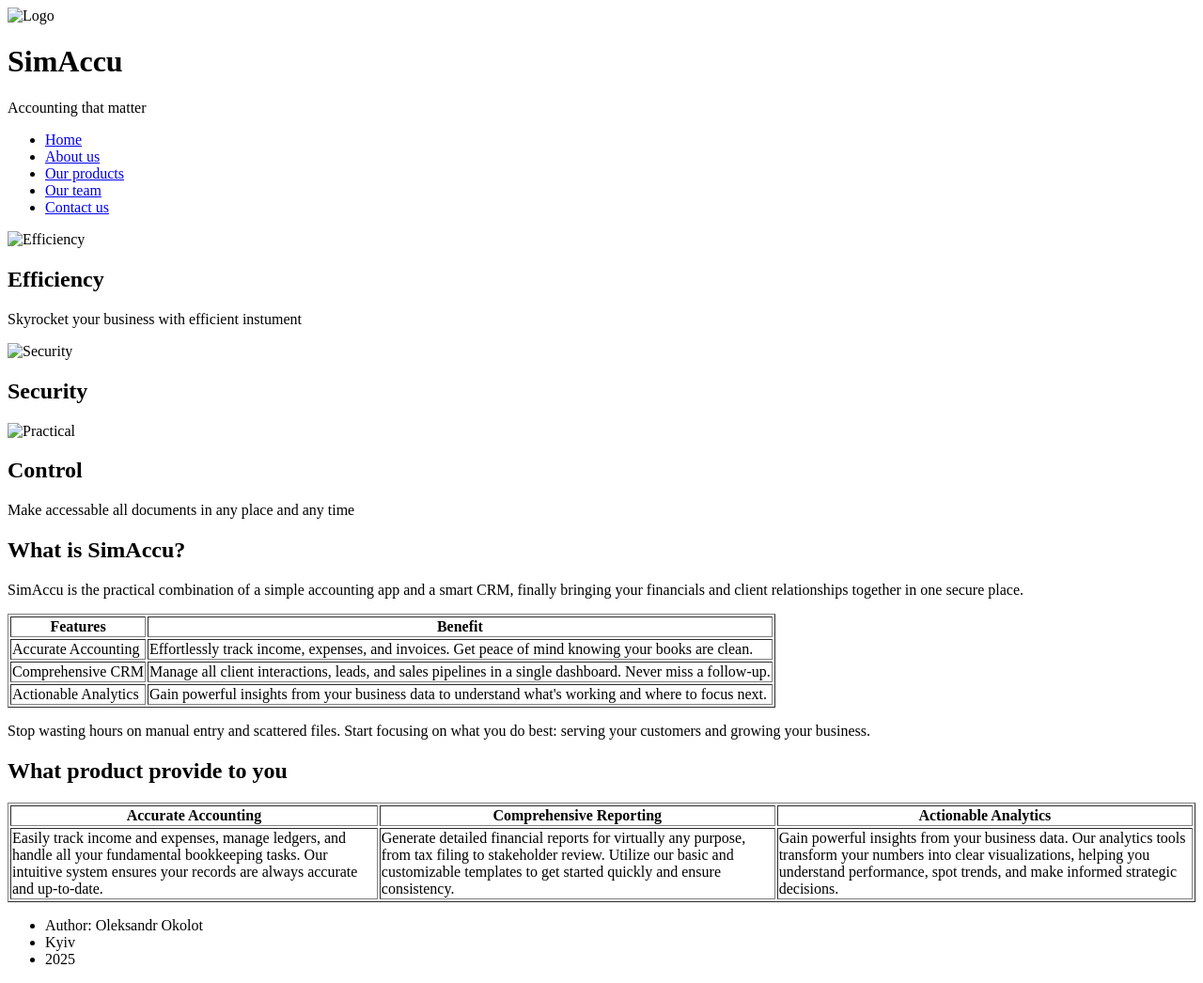
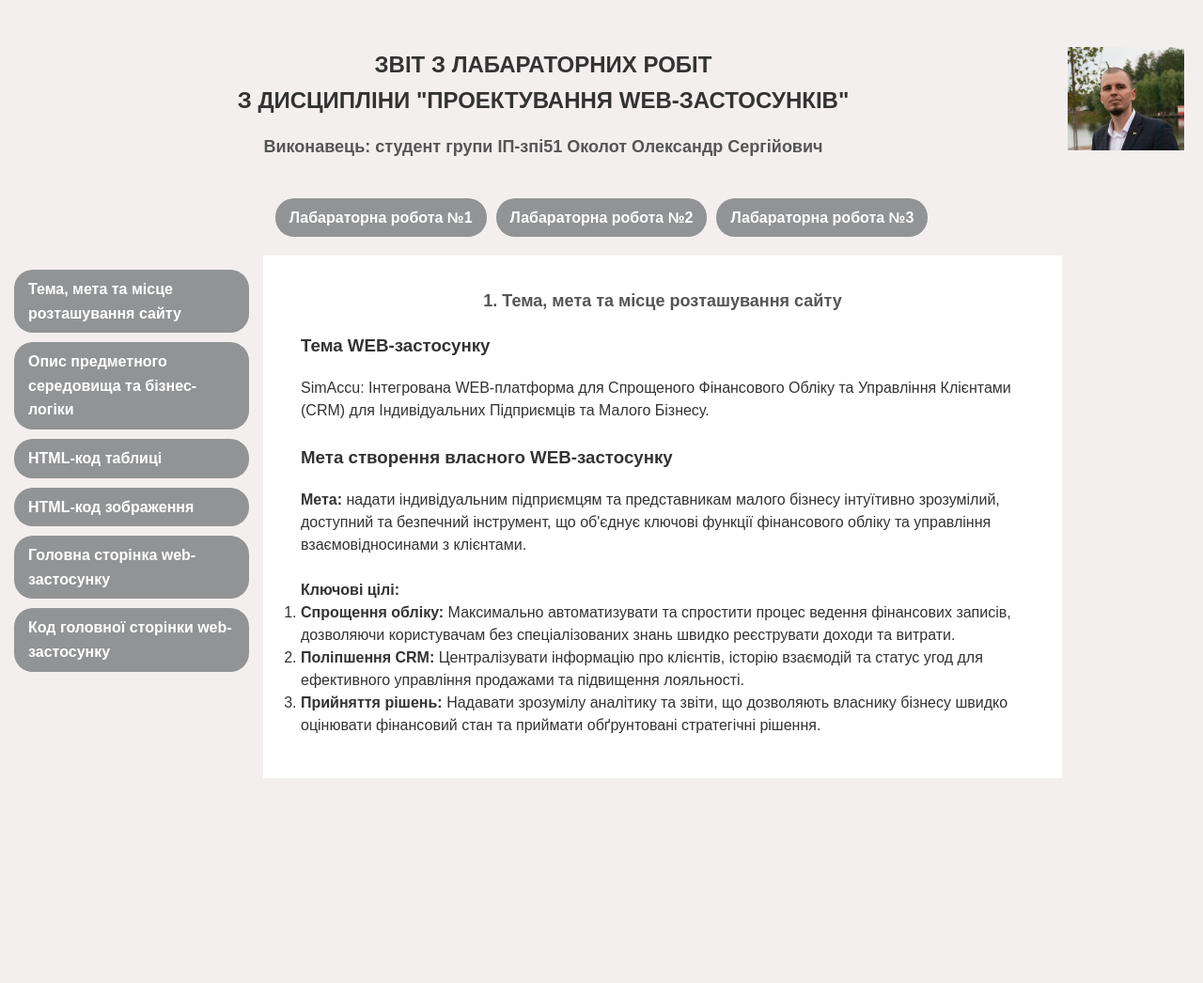
Before and after one commit to sandytheak/IP-zpi51_appWEB-Okolot_Oleksandr-FIOT-2025, a plain HTML site: page index.html in a window 1280 px wide. Shown: the whole page at 94% size. After the commit the page ends 828 px from the top, so only its background shows below. Drawn offline with Linux system fonts and the light colour scheme.

Commit message:
add photo and index

```diff
--- a/index.html
+++ b/index.html
@@ -1,142 +1,47 @@
 <!DOCTYPE html>
 <html lang="en">
-<!-----HEADER----->
 <head>
     <meta charset="UTF-8">
     <meta name="viewport" content="width=device-width, initial-scale=1.0">
-    <title>Mini CRM project</title>
+    <title>Проектування WEB-застосунку (звіт)</title>
+    <link rel="stylesheet" href="css/style.css">
+    <script src="js/content.js"></script>
 </head>
-
 <body>
-    <!--HEADER-->
     <header>
-        <!--here place a logo, a name and a slogan of the COmpany-->
-        <div>
-            <img src="images/logo.jpg"
-                alt="Logo"
-                width=150px
-                />
-            <div>
-                <h1>SimAccu</h1>
-                <p>Accounting that matter</p>
+        <div class="page-header">
+            <div class="text-header">
+                <h1>ЗВІТ З ЛАБАРАТОРНИХ РОБІТ <br>З ДИСЦИПЛІНИ "ПРОЕКТУВАННЯ WEB-ЗАСТОСУНКІВ"</h1>
+                <h2>Виконавець: студент групи ІП-зпі51 Околот Олександр Сергійович</h2>
             </div>
-        </div>
-        <!--main navigation-->
-        <div>
-            <!--temporary without pages to understand how to add pages-->
-            <nav>
-                <ul>
-                    <li><a href="index.html">Home</a></li>
-                    <li><a href="about.html">About us</a></li>
-                    <li><a href="product.html">Our products</a></li>
-                    <li><a href="team.html">Our team</a></li>
-                    <li><a href="contact.html">Contact us</a></li>
-                </ul>
-            </nav>
+            <img src="images/my_photo.jpg"
+                alt = "My photo"
+                width=10%
+                height=10%
+            />
         </div>
     </header>
-    <!--MAIN-->
     <main>
-        <!--here place main advantages of the Company-->
-        <!--Style: 3 containers horisontally (left - image, right pro and short description)-->
-        <section>
-            <div>
-                <img src="images/money.jpg"
-                    alt="Efficiency"
-                    width=100px
-                    />
-                <div>
-                    <h2>Efficiency</h2>
-                    <p>Skyrocket your business with efficient instument</p>
-                </div>
+        <div>
+            <ul class="top-menu">
+                <li class="active">Лабараторна робота №1</li>
+                <li class="active">Лабараторна робота №2</li>
+                <li class="active">Лабараторна робота №3</li>
+            </ul>
+        </div>
+        <div class="main-layout">
+            <div class="left-sidebar">
+                <ol>
+                    <li class="active" data-content-id="app_introduction">Тема, мета та місце розташування сайту</li>
+                    <li class="active" data-content-id="business_description">Опис предметного середовища та бізнес-логіки</li>
+                    <li class="active" data-content-id="HTML_table_code">HTML-код таблиці</li>
+                    <li class="active" data-content-id="HTML_image_code">HTML-код зображення</li>
+                    <li class="active" data-content-id="main_page">Головна сторінка web-застосунку</li>
+                    <li class="active" data-content-id="main_page_code">Код головної сторінки web-застосунку</li>
+                </ol>
             </div>
-            <div>
-                <img src="images/security.jpg"
-                    alt="Security"
-                    width=100px
-                    />
-                <div>
-                    <h2>Security</h2>
-                    <p></p>
-                </div>
-            </div>
-            <div>
-                <img src="images/practical.jpg"
-                    alt="Practical"
-                    width=100px
-                    />
-                <div>
-                    <h2>Control</h2>
-                    <p>Make accessable all documents in any place and any time</p>
-                </div>
-            </div>
-        </section>
-        <!--short description of the product-->
-        <section>
-            <article>
-                <h2>What is SimAccu?</h2>
-                <p>SimAccu is the practical combination of a simple accounting app and a smart CRM,
-                    finally bringing your financials and client relationships together in one secure
-                    place.</p>
-                <table border="1">
-                    <tr>
-                        <th>Features</th>
-                        <th>Benefit</th>
-                    </tr>
-                    <tr>
-                        <td>Accurate Accounting</td>
-                        <td>Effortlessly track income, expenses, and invoices. Get peace of mind
-                            knowing your books are clean.</td>
-                    </tr>
-                    <tr>
-                        <td>Comprehensive CRM</td>
-                        <td>Manage all client interactions, leads, and sales pipelines in a single
-                            dashboard. Never miss a follow-up.</td>
-                    </tr>
-                    <tr>
-                        <td>Actionable Analytics</td>
-                        <td>Gain powerful insights from your business data to understand what's
-                            working and where to focus next.</td>
-                    </tr>
-                </table>
-                <p>Stop wasting hours on manual entry and scattered files. Start focusing on
-                    what you do best: serving your customers and growing your business.</p>
-            </article>
-        </section>
-        <!--main service type: accounting, reporting, analytics-->
-        <!--find how to place text on the image, now be a table-->
-        <section>
-            <h2>What product provide to you</h2>
-            <table border="1">
-                <tr>
-                    <th>Accurate Accounting</th>
-                    <th>Comprehensive Reporting</th>
-                    <th>Actionable Analytics</th>
-                </tr>
-                <tr>
-                    <td>Easily track income and expenses, manage ledgers, and handle
-                        all your fundamental bookkeeping tasks. Our intuitive system
-                        ensures your records are always accurate and up-to-date.</td>
-                    <td>Generate detailed financial reports for virtually any purpose,
-                        from tax filing to stakeholder review. Utilize our basic and
-                        customizable templates to get started quickly and ensure
-                        consistency.</td>
-                    <td>Gain powerful insights from your business data. Our analytics
-                        tools transform your numbers into clear visualizations, helping
-                        you understand performance, spot trends, and make informed strategic
-                        decisions.</td>
-                </tr>
-            </table>
-        </section>
+            <div class="right-content" id="lab-content"> ТУТ БУДЕ ОПИС </div>
+        </div>
     </main>
-    <!--FOOTER-->
-    <footer>
-        <ul>
-            <li>Author: Oleksandr Okolot</li>
-            <li>Kyiv</li>
-            <li>2025</li>
-        </ul>
-    </footer>
 </body>
-
 </html>
```
Also changed, not shown: images/index.html (deleted, +0 -142 lines), images/my_photo.jpg (added).
